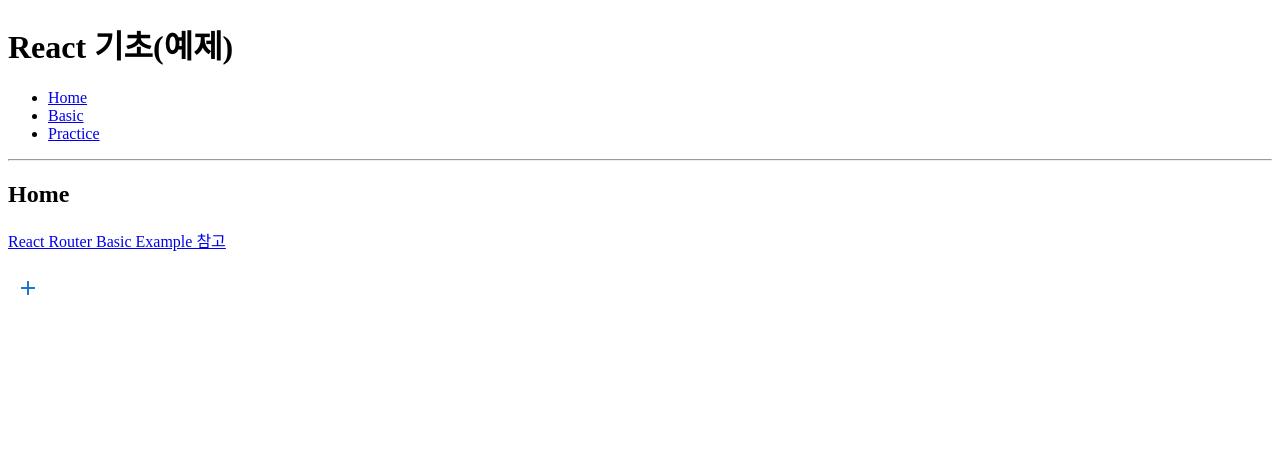
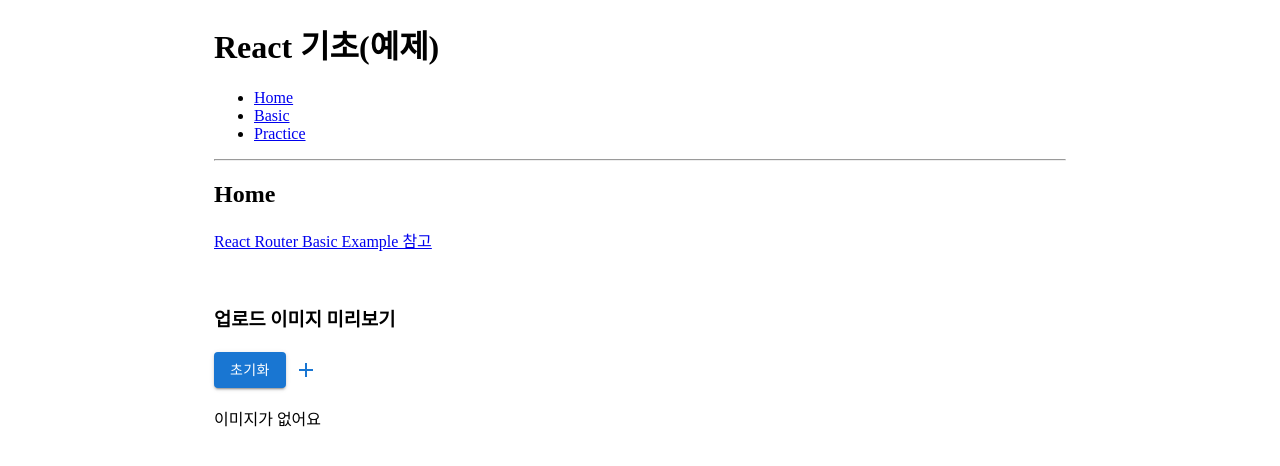
Before and after one commit to ssy0061/first-react, a React (Create React App) app: page / in a window 1280 px wide. Shown: the top 466 px of the page. Built offline with nearby package versions, Linux system fonts and the light colour scheme.

Commit message:
feat: 업로드 이미지 미리보기

```diff
--- a/src/App.js
+++ b/src/App.js
@@ -6,7 +6,7 @@ import {
   Outlet,
 } from "react-router-dom";
 
-import { IconButton } from "@mui/material";
+import { IconButton, Button, Container } from "@mui/material";
 import { styled } from "@mui/material/styles";
 import { Add } from "@mui/icons-material";
 
@@ -19,6 +19,7 @@ import CoinTracker from "./Practice/CoinTracker";
 
 import Movies from "./Practice/Movie/routes/Home";
 import Detail from "./Practice/Movie/routes/Detail";
+import { useState } from "react";
 
 const Input = styled("input")({
   display: "none",
@@ -26,7 +27,7 @@ const Input = styled("input")({
 
 function App() {
   return (
-    <div>
+    <Container maxWidth="md">
       <h1>React 기초(예제)</h1>
       <Router>
         <Routes>
@@ -46,7 +47,7 @@ function App() {
           </Route>
         </Routes>
       </Router>
-    </div>
+    </Container>
   );
 }
 
@@ -75,6 +76,32 @@ function Layout() {
 }
 
 function Home() {
+  const [imgSrc, setImgSrc] = useState("");
+  const [file, setFile] = useState("");
+  const readImage = (input) => {
+    if (input.files && input.files[0]) {
+      // 이미지 파일인지 검사(생략)
+
+      // FileReader 인스턴스 생성
+      const reader = new FileReader();
+
+      // 이미지가 로드 된 경우
+      reader.onload = (e) => {
+        setImgSrc(e.target);
+      };
+
+      // reader가 이미지 읽도록 하기
+      reader.readAsDataURL(input.files[0]);
+    }
+  };
+  const onChange = (event) => {
+    setFile(event.target.files[0]);
+    readImage(event.target);
+  };
+  const onClick = () => {
+    setFile("");
+    setImgSrc("");
+  };
   return (
     <div>
       <h2>Home</h2>
@@ -87,9 +114,18 @@ function Home() {
           React Router Basic Example 참고
         </a>
       </p>
-
+      <br />
+      <h3>업로드 이미지 미리보기</h3>
+      <Button variant="contained" onClick={onClick}>
+        초기화
+      </Button>
       <label htmlFor="icon-button-file">
-        <Input accept="image/*" id="icon-button-file" type="file" />
+        <Input
+          onChange={onChange}
+          accept="image/*"
+          id="icon-button-file"
+          type="file"
+        />
         <IconButton
           color="primary"
           aria-label="upload picture"
@@ -98,6 +134,12 @@ function Home() {
           <Add />
         </IconButton>
       </label>
+      {file ? <p>{file.name}</p> : null}
+      {imgSrc ? (
+        <img src={imgSrc.result} alt="업로드 파일" />
+      ) : (
+        <p>이미지가 없어요</p>
+      )}
     </div>
   );
 }
```
